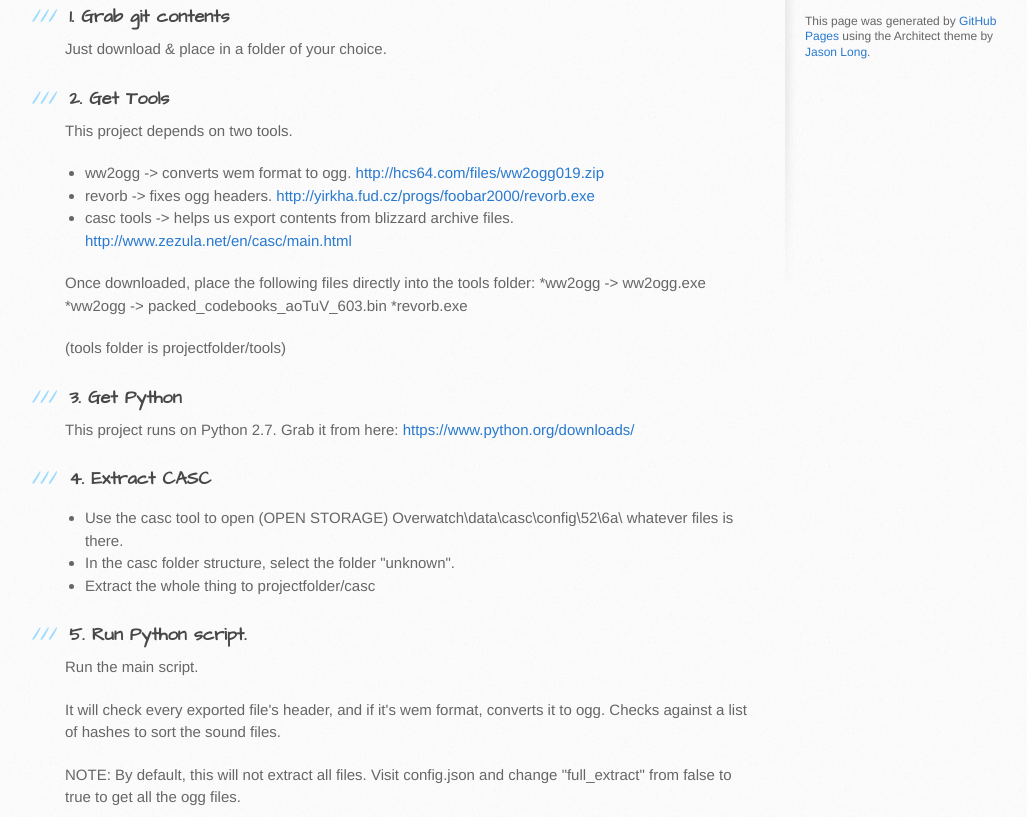
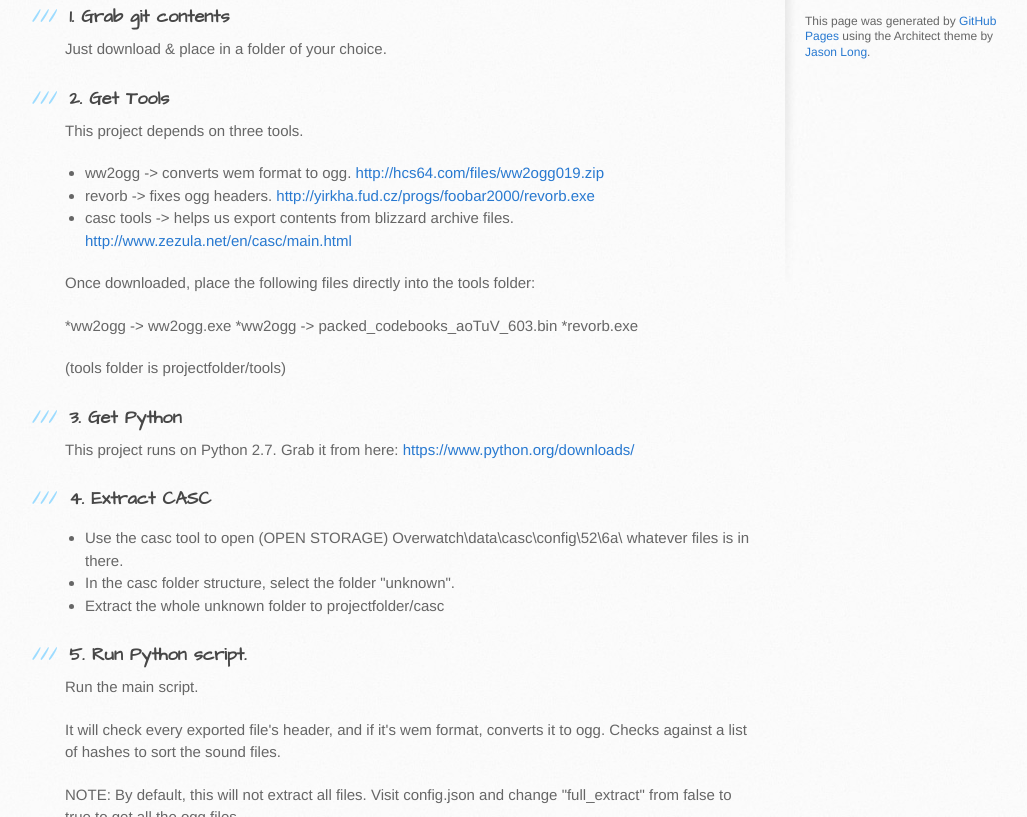
Before and after one commit to GaborSuranyi/overwatch-sound-export, a plain HTML site: page index.html in a window 1280 px wide. Shown: the part 560-1377 px from the top of the page, without its empty margins (105-1132 px from the left). Drawn offline with Linux system fonts and the light colour scheme.

```diff
--- a/index.html
+++ b/index.html
@@ -48,7 +48,7 @@
 <h3>
 <a id="2-get-tools" class="anchor" href="#2-get-tools" aria-hidden="true"><span class="octicon octicon-link"></span></a>2. Get Tools</h3>
 
-<p>This project depends on two tools.</p>
+<p>This project depends on three tools.</p>
 
 <ul>
 <li>ww2ogg -&gt; converts wem format to ogg. <a href="http://hcs64.com/files/ww2ogg019.zip">http://hcs64.com/files/ww2ogg019.zip</a>
@@ -59,8 +59,9 @@
 </li>
 </ul>
 
-<p>Once downloaded, place the following files directly into the tools folder:
-*ww2ogg -&gt; ww2ogg.exe
+<p>Once downloaded, place the following files directly into the tools folder:</p>
+
+<p>*ww2ogg -&gt; ww2ogg.exe
 *ww2ogg -&gt; packed_codebooks_aoTuV_603.bin
 *revorb.exe</p>
 
@@ -76,9 +77,9 @@ Grab it from here: <a href="https://www.python.org/downloads/">https://www.pytho
 <a id="4-extract-casc" class="anchor" href="#4-extract-casc" aria-hidden="true"><span class="octicon octicon-link"></span></a>4. Extract CASC</h3>
 
 <ul>
-<li>Use the casc tool to open (OPEN STORAGE) Overwatch\data\casc\config\52\6a\ whatever files is there.</li>
+<li>Use the casc tool to open (OPEN STORAGE) Overwatch\data\casc\config\52\6a\ whatever files is in there.</li>
 <li>In the casc folder structure, select the folder "unknown".</li>
-<li>Extract the whole thing to projectfolder/casc</li>
+<li>Extract the whole unknown folder to projectfolder/casc</li>
 </ul>
 
 <h3>
```
Also changed, not shown: params.json (+1 -1 lines).
